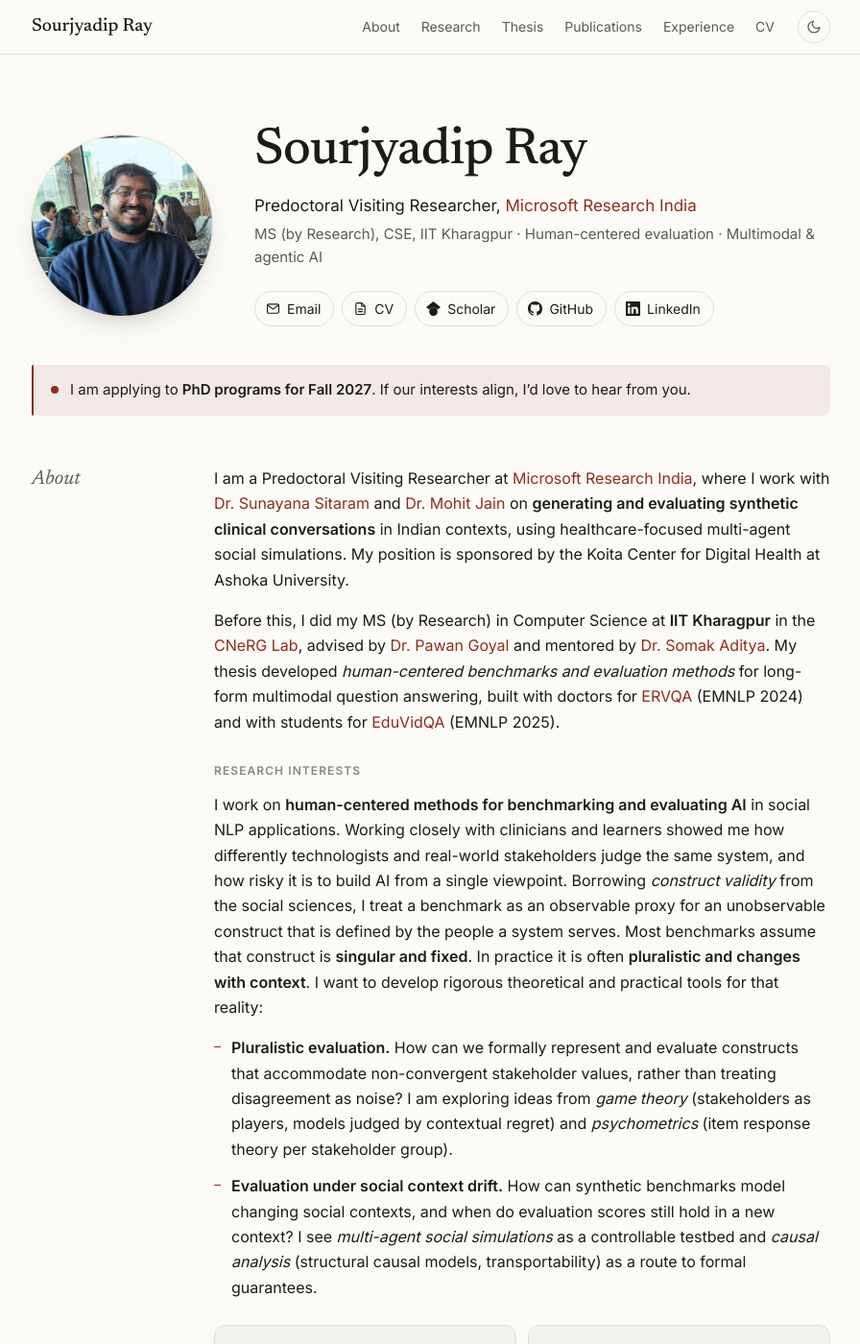
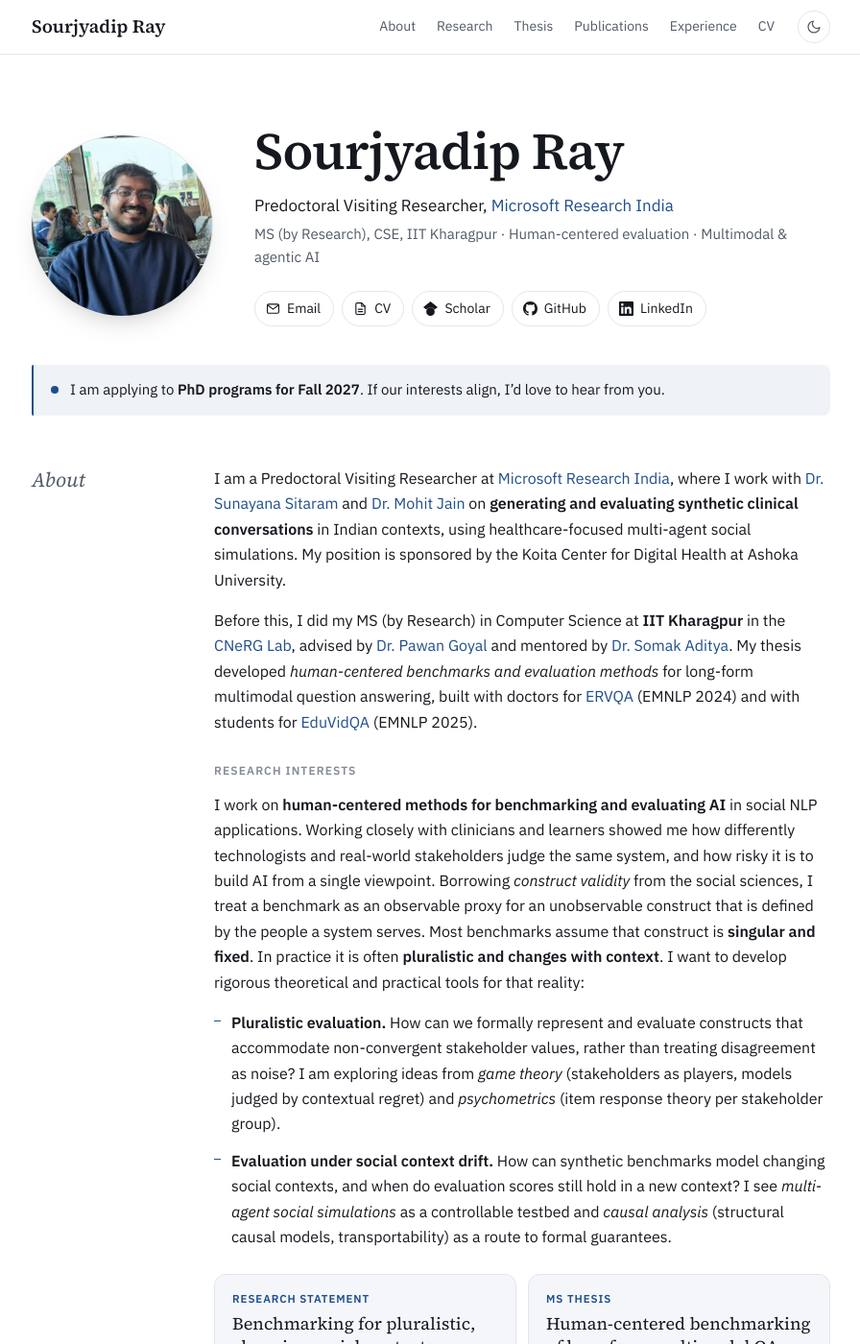
Before and after one commit to sourjyadip/sourjyadip.github.io, a Jekyll site: the page built from _pages/about.md, in a window 1280 px wide and 1400 px high. Shown: the whole window at 96% size, without its empty margins (191-1087 px from the left). Built offline with Jekyll 4.4.1, drawn with Linux system fonts in a browser that asks for light colours.

Commit message:
Restyle: cool white/ink-blue palette, IBM Plex Sans + Source Serif 4
Co-Authored-By: Claude Opus 5.5 <noreply@anthropic.com>

```diff
--- a/_includes/site/head.html
+++ b/_includes/site/head.html
@@ -20,7 +20,7 @@
 
   <link rel="preconnect" href="https://fonts.googleapis.com">
   <link rel="preconnect" href="https://fonts.gstatic.com" crossorigin>
-  <link href="https://fonts.googleapis.com/css2?family=Inter:wght@400;500;600&family=Newsreader:ital,opsz,wght@0,6..72,400;0,6..72,500;0,6..72,600;1,6..72,400&display=swap" rel="stylesheet">
+  <link href="https://fonts.googleapis.com/css2?family=IBM+Plex+Sans:ital,wght@0,400;0,500;0,600;1,400&family=Source+Serif+4:ital,opsz,wght@0,8..60,400;0,8..60,600;1,8..60,400&display=swap" rel="stylesheet">
   <link rel="stylesheet" href="{{ '/assets/css/home.css' | relative_url }}">
 
   <script>
--- a/assets/css/home.css
+++ b/assets/css/home.css
@@ -3,63 +3,63 @@
    ========================================================================== */
 
 :root {
-  --bg: #fbfaf7;
-  --surface: #f3f1ec;
-  --text: #1c1b19;
-  --muted: #5c5a55;
-  --faint: #8a877f;
-  --rule: #e4e0d7;
-  --accent: #8c2f1d;
-  --accent-soft: rgba(140, 47, 29, 0.08);
-  --me: #1c1b19;
-  --rule-strong: #cfc9bc;
-  --c2: #2563a8;
-  --c2-soft: rgba(37, 99, 168, 0.08);
-  --g1: #8c2f1d;
-  --g2: #2563a8;
-  --g3: #9c6c10;
-  --serif: "Newsreader", "Iowan Old Style", "Palatino Linotype", Georgia, serif;
-  --sans: "Inter", -apple-system, BlinkMacSystemFont, "Segoe UI", Roboto, sans-serif;
+  --bg: #ffffff;
+  --surface: #f4f6f9;
+  --text: #15181e;
+  --muted: #525a66;
+  --faint: #858c98;
+  --rule: #e2e6ec;
+  --accent: #1f4e8c;
+  --accent-soft: rgba(31, 78, 140, 0.07);
+  --me: #15181e;
+  --rule-strong: #c6ccd5;
+  --c2: #a8325e;
+  --c2-soft: rgba(168, 50, 94, 0.07);
+  --g1: #2b62ad;
+  --g2: #b8860b;
+  --g3: #a8325e;
+  --serif: "Source Serif 4", "Charter", "Iowan Old Style", Georgia, serif;
+  --sans: "IBM Plex Sans", -apple-system, BlinkMacSystemFont, "Segoe UI", Roboto, sans-serif;
   --measure: 880px;
   color-scheme: light;
 }
 
 @media (prefers-color-scheme: dark) {
   :root:not([data-theme="light"]) {
-    --bg: #141412;
-    --surface: #1d1c1a;
-    --text: #ebe8e1;
-    --muted: #aba79e;
-    --faint: #7f7b73;
-    --rule: #2e2c29;
-    --accent: #e08a6d;
-    --accent-soft: rgba(224, 138, 109, 0.12);
+    --bg: #111418;
+    --surface: #181c22;
+    --text: #e6e9ee;
+    --muted: #a3abb7;
+    --faint: #737b87;
+    --rule: #262c34;
+    --accent: #84aee6;
+    --accent-soft: rgba(132, 174, 230, 0.12);
     --me: #ffffff;
-    --rule-strong: #45423d;
-    --c2: #4f8fd6;
-    --c2-soft: rgba(79, 143, 214, 0.12);
-    --g1: #cc7356;
-    --g2: #4f8fd6;
-    --g3: #b8892a;
+    --rule-strong: #3a424d;
+    --c2: #d97aa0;
+    --c2-soft: rgba(217, 122, 160, 0.12);
+    --g1: #5b8fd6;
+    --g2: #b58a22;
+    --g3: #cf5f8c;
     color-scheme: dark;
   }
 }
 :root[data-theme="dark"] {
-  --bg: #141412;
-  --surface: #1d1c1a;
-  --text: #ebe8e1;
-  --muted: #aba79e;
-  --faint: #7f7b73;
-  --rule: #2e2c29;
-  --accent: #e08a6d;
-  --accent-soft: rgba(224, 138, 109, 0.12);
+  --bg: #111418;
+  --surface: #181c22;
+  --text: #e6e9ee;
+  --muted: #a3abb7;
+  --faint: #737b87;
+  --rule: #262c34;
+  --accent: #84aee6;
+  --accent-soft: rgba(132, 174, 230, 0.12);
   --me: #ffffff;
-  --rule-strong: #45423d;
-  --c2: #4f8fd6;
-  --c2-soft: rgba(79, 143, 214, 0.12);
-  --g1: #cc7356;
-  --g2: #4f8fd6;
-  --g3: #b8892a;
+  --rule-strong: #3a424d;
+  --c2: #d97aa0;
+  --c2-soft: rgba(217, 122, 160, 0.12);
+  --g1: #5b8fd6;
+  --g2: #b58a22;
+  --g3: #cf5f8c;
   color-scheme: dark;
 }
 
@@ -80,7 +80,7 @@ a { color: var(--accent); text-decoration: none; text-underline-offset: 3px; tex
 a:hover { text-decoration: underline; }
 a:focus-visible, button:focus-visible, summary:focus-visible { outline: 2px solid var(--accent); outline-offset: 3px; border-radius: 3px; }
 img { max-width: 100%; display: block; }
-h1, h2, h3 { margin: 0; font-weight: 500; }
+h1, h2, h3 { margin: 0; font-weight: 600; }
 p { margin: 0; }
 ul, ol { margin: 0; padding: 0; list-style: none; }
 em { font-style: italic; }
@@ -103,7 +103,7 @@ strong { font-weight: 600; }
   max-width: var(--measure); margin: 0 auto; padding: 0 24px;
   height: 56px; display: flex; align-items: center; gap: 24px;
 }
-.topnav__name { font-family: var(--serif); font-size: 19px; font-weight: 500; color: var(--text); white-space: nowrap; }
+.topnav__name { font-family: var(--serif); font-size: 19px; font-weight: 600; color: var(--text); white-space: nowrap; }
 .topnav__name:hover { text-decoration: none; }
 .topnav__links { display: flex; gap: 22px; margin-left: auto; font-size: 14px; }
 .topnav__links a { color: var(--muted); white-space: nowrap; }
@@ -136,7 +136,7 @@ strong { font-weight: 600; }
   box-shadow: 0 0 0 1px var(--rule), 0 12px 32px -16px rgba(0, 0, 0, 0.35);
 }
 .hero__name {
-  font-family: var(--serif); font-weight: 500;
+  font-family: var(--serif); font-weight: 600;
   font-size: clamp(38px, 6vw, 54px); line-height: 1.05; letter-spacing: -0.015em;
 }
 .hero__role { margin-top: 14px; font-size: 17px; color: var(--text); }
@@ -218,7 +218,7 @@ strong { font-weight: 600; }
   font-size: 11.5px; font-weight: 600; letter-spacing: 0.08em; text-transform: uppercase;
   color: var(--accent);
 }
-.pub__title { font-family: var(--serif); font-size: 21px; font-weight: 500; line-height: 1.3; letter-spacing: -0.005em; }
+.pub__title { font-family: var(--serif); font-size: 21px; font-weight: 600; line-height: 1.3; letter-spacing: -0.005em; }
 .pub__title a { color: var(--text); }
 .pub__title a:hover { color: var(--accent); text-decoration: none; }
 .pub__authors { margin-top: 6px; font-size: 15px; color: var(--muted); }
@@ -237,7 +237,7 @@ strong { font-weight: 600; }
 /* Entries (experience / education) */
 .entries { display: grid; gap: 30px; }
 .entry__head { display: flex; justify-content: space-between; align-items: baseline; gap: 16px; flex-wrap: wrap; }
-.entry__title { font-family: var(--serif); font-size: 20px; font-weight: 500; line-height: 1.3; }
+.entry__title { font-family: var(--serif); font-size: 20px; font-weight: 600; line-height: 1.3; }
 .entry__dates { font-size: 13px; color: var(--faint); white-space: nowrap; font-variant-numeric: tabular-nums; }
 .entry__org { margin-top: 2px; font-size: 15.5px; color: var(--text); }
 .entry__people { font-size: 14px; color: var(--muted); }
@@ -298,7 +298,7 @@ strong { font-weight: 600; }
 .doc-hero__back { font-size: 13.5px; color: var(--muted); }
 .doc-hero__back:hover { color: var(--accent); text-decoration: none; }
 .doc-hero__kicker { margin-top: 28px; font-size: 12px; font-weight: 600; letter-spacing: .09em; text-transform: uppercase; color: var(--accent); }
-.doc-hero__title { margin-top: 10px; font-family: var(--serif); font-weight: 500; font-size: clamp(30px, 4.6vw, 44px); line-height: 1.12; letter-spacing: -0.01em; max-width: 26ch; }
+.doc-hero__title { margin-top: 10px; font-family: var(--serif); font-weight: 600; font-size: clamp(30px, 4.6vw, 44px); line-height: 1.12; letter-spacing: -0.01em; max-width: 26ch; }
 .doc-page .doc-hero__title { max-width: 32ch; }
 .doc-hero__sub { margin-top: 14px; font-size: 18px; color: var(--muted); max-width: 60ch; font-family: var(--serif); font-style: italic; }
 .doc-hero__meta { margin-top: 18px; display: grid; gap: 2px; font-size: 14.5px; color: var(--muted); }
@@ -311,8 +311,8 @@ strong { font-weight: 600; }
 .doc { max-width: 760px; }
 .doc-section { padding: 44px 0 8px; }
 .doc-section + .doc-section { border-top: 1px solid var(--rule); margin-top: 28px; }
-.doc h2 { font-family: var(--serif); font-weight: 500; font-size: 28px; line-height: 1.2; letter-spacing: -0.005em; margin-bottom: 16px; }
-.doc h3 { font-family: var(--serif); font-weight: 500; font-size: 21px; margin: 34px 0 10px; }
+.doc h2 { font-family: var(--serif); font-weight: 600; font-size: 28px; line-height: 1.2; letter-spacing: -0.005em; margin-bottom: 16px; }
+.doc h3 { font-family: var(--serif); font-weight: 600; font-size: 21px; margin: 34px 0 10px; }
 .doc p { margin-bottom: 1em; }
 .doc p, .doc li { font-size: 16.5px; }
 .doc-eyebrow { font-size: 12px !important; font-weight: 600; letter-spacing: .09em; text-transform: uppercase; color: var(--accent); margin-bottom: 8px !important; }
```
